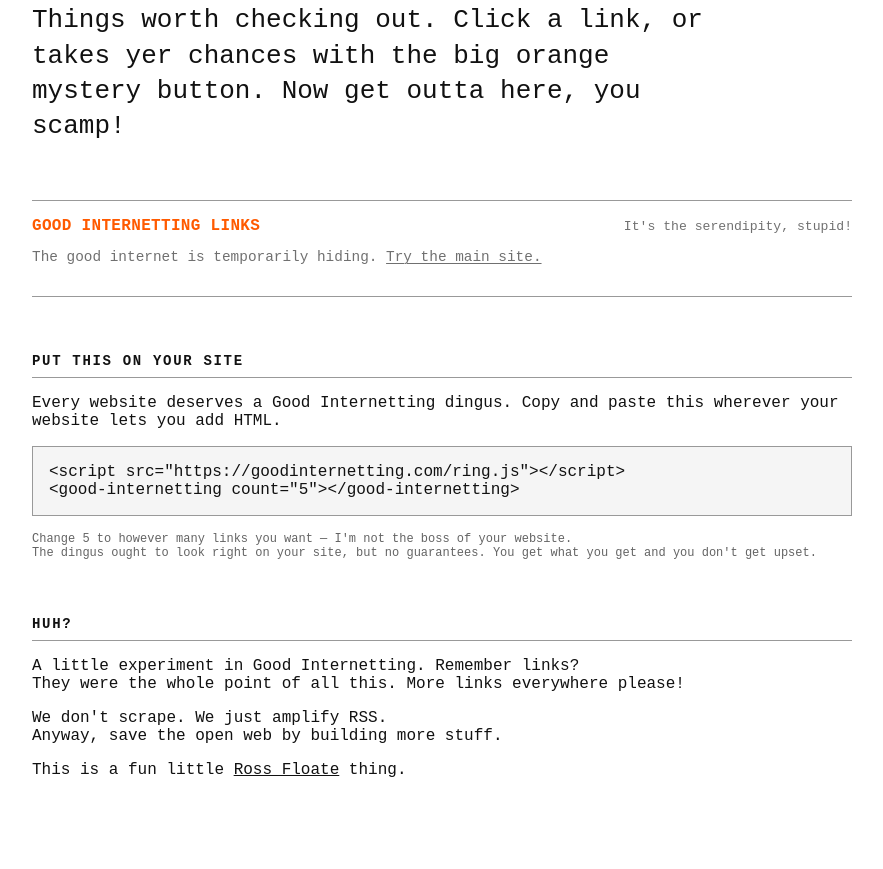
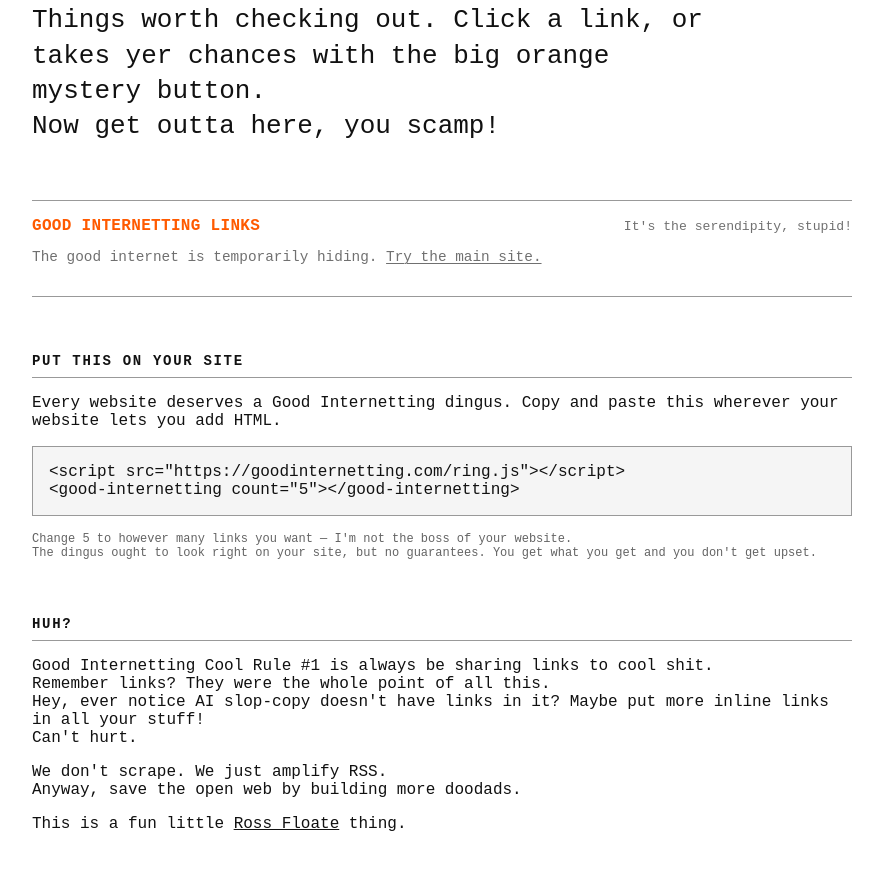
Before and after one commit to rossfloate/good-internetting, a website: page index.html in a window 1280 px wide. Shown: the part 347-1216 px from the top of the page, without its empty margins (198-1081 px from the left). Drawn offline with Linux system fonts and the light colour scheme; no server answers.

Commit message:
Punched up the manifesto

```diff
--- a/index.html
+++ b/index.html
@@ -38,7 +38,7 @@
   <main>
     <p class="stamp">UNDER CONSTRUCTION, DERP!</p>
     <h1>Good<br>Internetting.</h1>
-    <p class="intro">Things worth checking out. Click a link, or takes yer chances with the big orange mystery button. Now get outta here, you scamp!</p>
+    <p class="intro">Things worth checking out. Click a link, or takes yer chances with the big orange mystery button.<br>Now get outta here, you scamp!</p>
 
     <good-internetting count="10"></good-internetting>
 
@@ -53,11 +53,15 @@
 
     <section>
       <h2>Huh?</h2>
-      <p>A little experiment in Good Internetting. Remember links?<br>
-They were the whole point of all this. More links everywhere please!</p>
-<p>We don't scrape. We just amplify RSS.<br>
-Anyway, save the open web by building more stuff.</p>
-<p>This is a fun little <a href="https://rossfloate.com">Ross Floate</a> thing.</p>
+      <p>Good Internetting Cool Rule #1 is always be sharing links to cool shit.<br>
+Remember links? They were the whole point of all this.<br>
+Hey, ever notice AI slop-copy doesn't have links in it? Maybe put more inline links in all your stuff!<br>
+Can't hurt.</p>
+
+      <p>We don't scrape. We just amplify RSS.<br>
+Anyway, save the open web by building more doodads.</p>
+
+      <p>This is a fun little <a href="https://rossfloate.com">Ross Floate</a> thing.</p>
     </section>
   </main>
   <script src="/ring.js"></script>
```
Also changed, not shown: README.md.
